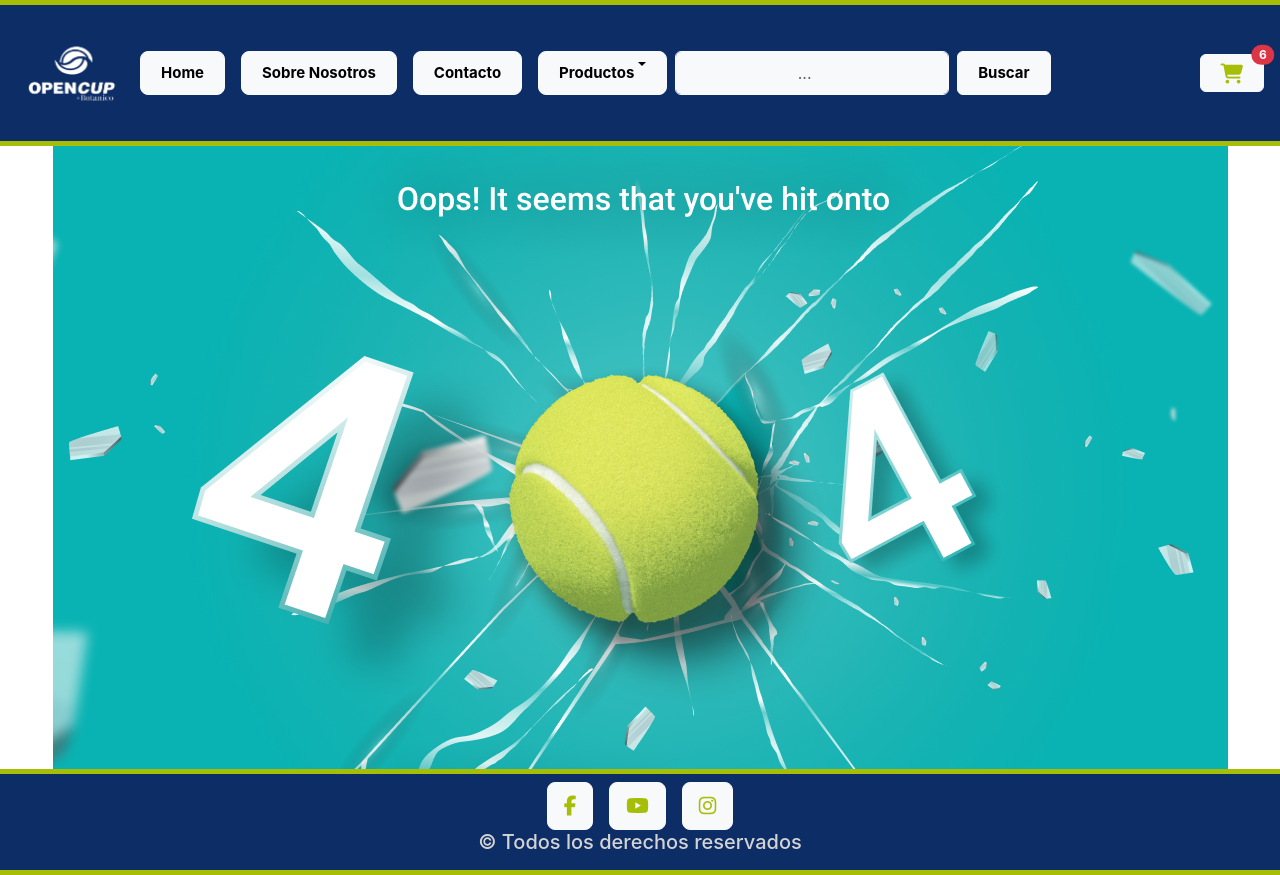
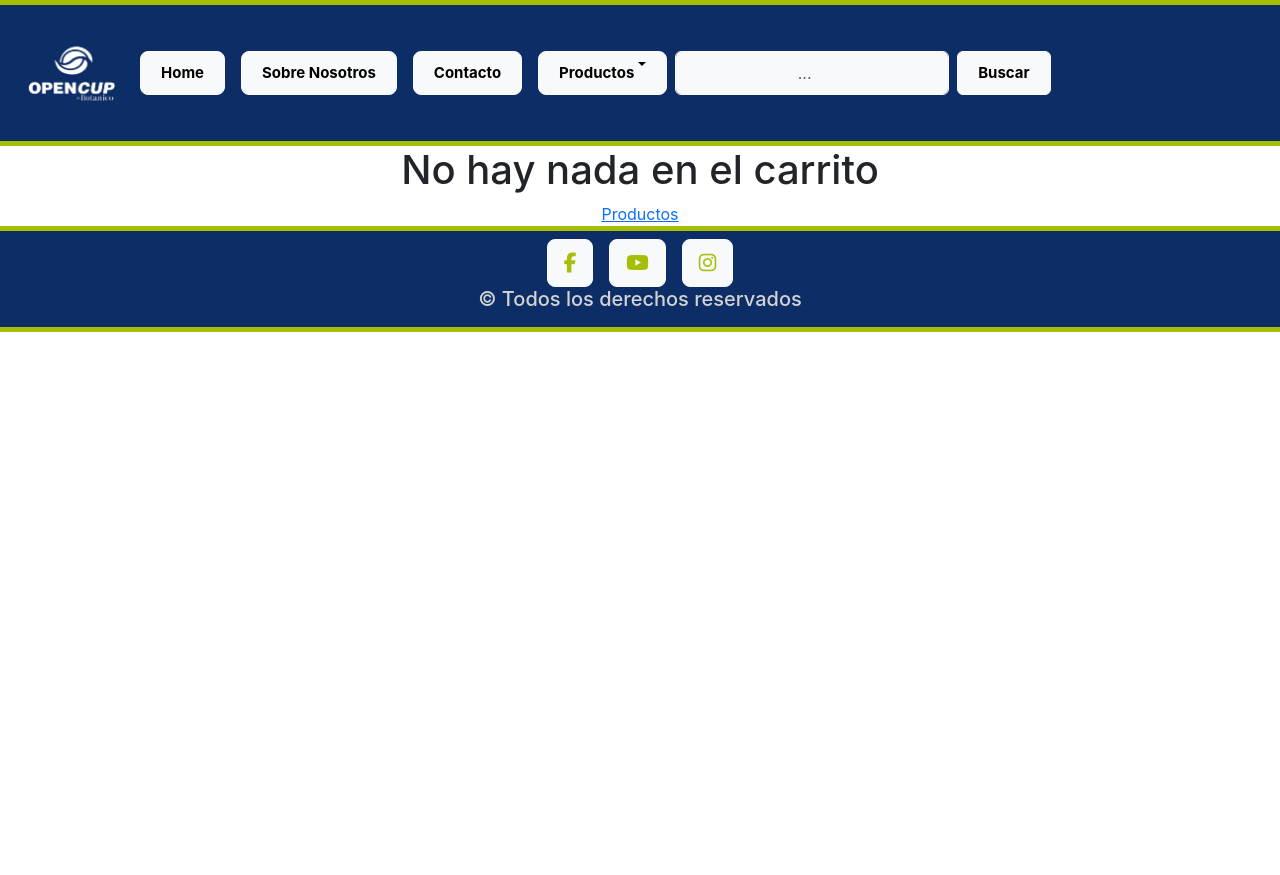
Before and after one commit to EliOlmos/segundaPreEntregaOlmos, a React (Create React App) app: page /cart in a window 1280 px wide. After the commit the page ends 800 px from the top, so only its background shows below. Built offline with nearby package versions, Linux system fonts and the light colour scheme.

Commit message:
carrito de compras

```diff
--- a/src/App.js
+++ b/src/App.js
@@ -7,21 +7,26 @@ import NavBar from "./components/navBar/NavBar";
 import error404 from "../src/assets/error404.png"
 import SobreNosotros from "./components/sobreNosotros/SobreNosotros";
 import Contacto from "./components/contacto/Contacto";
+import { CartProvider } from "./context/CartContext";
+import Cart from "./components/cart/Cart";
 
 function App() {
   return (
     <div className="App" >
       <BrowserRouter>
+      <CartProvider>
       <NavBar />
       <Routes>
       <Route path="/" element= {<ItemListConteiner />}/>
       <Route path="/category/:itemCategory" element= {<ItemListConteiner />}/>
       <Route path="item/:itemId" element= {<ItemDetailContainer/>}/>
+      <Route path="/cart" element= {<Cart/>}/>
       <Route path="*" element= {<img src={error404} alt="error"/>}/>
       <Route path="/SobreNosotros" element= {<SobreNosotros/>}/>
       <Route path="/Contacto" element= {<Contacto/>}/>
       </Routes>
       <Footer/>
+      </CartProvider>
       </BrowserRouter>
 
     </div>
--- a/src/components/carWidget/CartWidget.jsx
+++ b/src/components/carWidget/CartWidget.jsx
@@ -1,15 +1,21 @@
 import React from 'react'
+import { useContext } from 'react'
+import { Link } from 'react-router-dom'
+import { CartContext } from '../../context/CartContext'
 
 const CartWidget = () => {
+  const{cart} = useContext(CartContext)
+
   return (
+    <Link to="/cart" style={{ display: cart.length > 0 ? "block" : "none" }}>
     <div className="d-flex justify-content-end m-3">
     <button type="button" className="btn btn-light position-relative">
     <i className="fa-solid fa-cart-shopping fa-lg m-2" style={{color: "#a6be06"}}></i>
     <span className="position-absolute top-0 start-100 translate-middle badge rounded-pill bg-danger">
-      6
+      {cart.length}
       <span className="visually-hidden">unread messages</span>
     </span>
-  </button></div>
+  </button></div></Link>
   )
 }
 
--- /dev/null
+++ b/src/components/cart/Cart.jsx
@@ -0,0 +1,47 @@
+import React from "react";
+import { useContext } from "react";
+import { Link } from "react-router-dom";
+import { CartContext } from "../../context/CartContext";
+import CartItem from "./CartItem";
+
+const Cart = () => {
+  const { cart, total, clearCart } = useContext(CartContext);
+
+  if (cart.length === 0) {
+    return (
+      <div>
+        <h1>No hay nada en el carrito</h1>
+        <Link to="/" className="Option">
+          Productos
+        </Link>
+      </div>
+    );
+  }
+
+  return (
+    <div>
+      {cart.map((product) => (
+        <CartItem key={product.id} {...product} />
+      ))}
+      <h3>Total: ${total()}</h3>
+      <button
+        onClick={() => clearCart()}
+        type="button"
+        className="btn btn-light btn-lg btn-floating m-3"
+        style={{ fontSize: "15px", padding: "10px 20px" }}
+      >
+        Limpiar carrito
+      </button>
+      <Link
+        to="/checkout"
+        type="button"
+        className="btn btn-light btn-lg btn-floating m-3"
+        style={{ fontSize: "15px", padding: "10px 20px" }}
+      >
+        Checkout
+      </Link>
+    </div>
+  );
+};
+
+export default Cart;
--- /dev/null
+++ b/src/components/cart/CartItem.jsx
@@ -0,0 +1,29 @@
+import React from "react";
+import { useContext } from "react";
+import { CartContext } from "../../context/CartContext";
+
+const CartItem = ({ id, titulo, precio, imagen, quantity }) => {
+  const { removeProduct } = useContext(CartContext);
+
+  return (
+    <div className="cartItem">
+      <img src={imagen} alt={titulo} />
+      <div>
+        <p>{titulo}</p>
+        <p>{quantity}</p>
+        <p>{precio}</p>
+        <p>Subtotal: ${quantity * precio} </p>
+        <button
+          type="button"
+          className="btn btn-light btn-lg btn-floating m-3"
+          style={{ fontSize: "15px", padding: "10px 20px" }}
+          onClick={() => removeProduct(id)}
+        >
+          Eliminar
+        </button>
+      </div>
+    </div>
+  );
+};
+
+export default CartItem;
--- a/src/components/itemDetail/ItemDetail.jsx
+++ b/src/components/itemDetail/ItemDetail.jsx
@@ -1,10 +1,34 @@
 import React from "react";
+import { useContext } from "react";
+import { useState } from "react";
+import { Link } from "react-router-dom";
+import { CartContext } from "../../context/CartContext";
 import ItemCount from "../itemCount/ItemCount";
 
-const ItemDetail = ({ id, categoria, titulo, imagen, descripcion, precio, stock }) => {
+const ItemDetail = ({
+  id,
+  categoria,
+  titulo,
+  imagen,
+  descripcion,
+  precio,
+  stock,
+}) => {
+  const [addedQuantity, setAddedQuantity] = useState(0);
+
+  const { addProduct } = useContext(CartContext);
+
+  const handleOnAdd = (quantity) => {
+    setAddedQuantity(quantity);
+    const item = { id, titulo, precio, imagen };
+    addProduct(item, quantity);
+  };
   return (
     <div>
-      <div className="card mb-3 border-dark shadow p-3 mb-5 bg-body rounded" style={{ maxWidth: "540" }}>
+      <div
+        className="card mb-3 border-dark shadow p-3 mb-5 bg-body rounded"
+        style={{ maxWidth: "540" }}
+      >
         <div className="row g-0">
           <div className="col-md-4 border-dark">
             <img src={imagen} className="img-fluid rounded-start" alt={id} />
@@ -17,11 +41,26 @@ const ItemDetail = ({ id, categoria, titulo, imagen, descripcion, precio, stock
               <p className="card-text">${precio}</p>
             </div>
             <div className="card-footer">
-              <ItemCount
-                initial={1}
-                stock={stock}
-                onAdd={(count) => console.log("cantidad agregada", count)}
-              />
+              {addedQuantity > 0 ? (
+                <Link
+                  to="/cart"
+                  type="button"
+                  className="btn btn-light btn-lg btn-floating m-3"
+                  style={{ fontSize: "15px", padding: "10px 20px" }}
+                >
+                  Terminar Compra
+                </Link>
+              ) : (
+                <ItemCount initial={1} stock={stock} onAdd={handleOnAdd} />
+              )}
+              <Link
+                  to="/"
+                  type="button"
+                  className="btn btn-light btn-lg btn-floating m-3"
+                  style={{ fontSize: "15px", padding: "10px 20px" }}
+                >
+                  Volver a Productos
+                </Link>
             </div>
           </div>
         </div>
--- a/src/components/itemDetailConteiner/ItemDetailContainer.jsx
+++ b/src/components/itemDetailConteiner/ItemDetailContainer.jsx
@@ -6,6 +6,7 @@ import ItemDetail from "../itemDetail/ItemDetail";
 const ItemDetailContainer = () => {
   const [item, setItem] = useState(null);
   const {itemId} = useParams();
+
 
   useEffect(() => {
     getItemId(itemId)
--- /dev/null
+++ b/src/context/CartContext.jsx
@@ -0,0 +1,49 @@
+import { useState } from "react";
+import { createContext } from "react";
+export const CartContext = createContext([]);
+
+export const CartProvider = ({ children }) => {
+  const [cart, setCart] = useState([]);
+
+  const addProduct = (item, quantity) => {
+    const newObj = { ...item, quantity };
+    if (isInCart(newObj.id)) {
+      cart.map((el) => {
+        if (el.id === newObj.id) {
+          el.quantity += newObj.quantity;
+        }
+        return el;
+      });
+    } else {
+      setCart([...cart, newObj]);
+    }
+  };
+
+  const removeProduct = (itemId) => {
+    const cartUpdated = cart.filter((prod) => prod.id !== itemId);
+    setCart(cartUpdated);
+  };
+
+  const clearCart = () => {
+    setCart([]);
+  };
+
+  const isInCart = (itemId) => {
+    return cart.find((prod) => prod.id === itemId) ? true : false;
+  };
+
+  const total = () => {
+    const total = cart.reduce((accumulator, item) => {
+      return accumulator + item.precio * item.quantity;
+    }, 0);
+    return total;
+  };
+
+  return (
+    <CartContext.Provider
+      value={{ addProduct, removeProduct, clearCart, isInCart, total, cart }}
+    >
+      {children}
+    </CartContext.Provider>
+  );
+};
--- a/src/promise.js
+++ b/src/promise.js
@@ -68,7 +68,7 @@ export const bringData = () => {
   return new Promise((resolve) => {
     setTimeout(() => {
       resolve(items);
-    }, 2000);
+    }, 20);
   });
 };
 
@@ -76,7 +76,7 @@ export const getItemId = (itemId) => {
   return new Promise((resolve) => {
     setTimeout(() => {
       resolve(items.find((item) => item.id === itemId));
-    }, 2000);
+    }, 20);
   });
 };
 
@@ -84,6 +84,6 @@ export const getCategory = (itemCategory) => {
   return new Promise((resolve) => {
     setTimeout(() => {
       resolve(items.filter((item) => item.categoria === itemCategory));
-    }, 2000);
+    }, 20);
   });
 };
```
Also changed, not shown: src/components/itemListConteiner/ItemListConteiner.jsx (+0 -57 lines), src/helpers/helpers.js (added).
